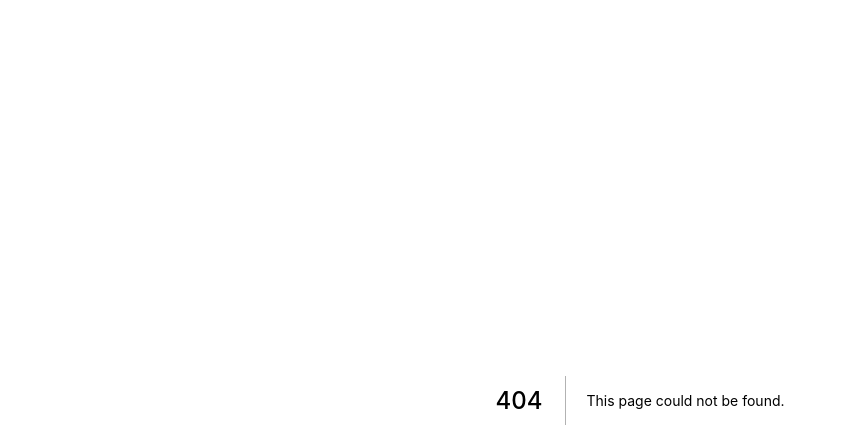
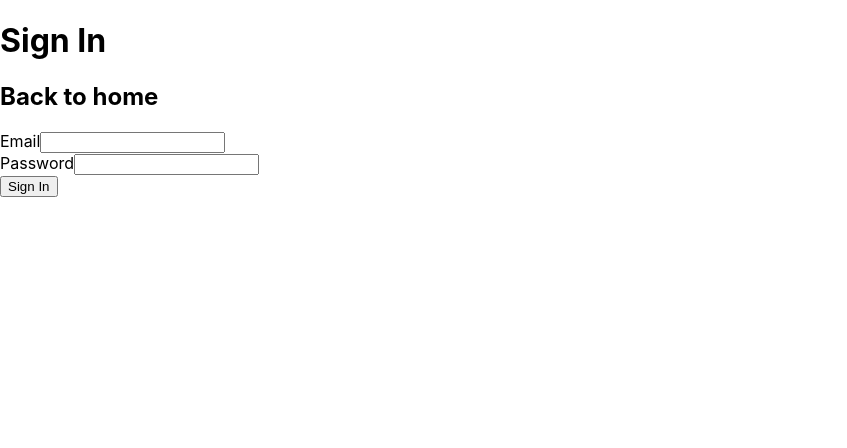
Before and after one commit to tahazaryab/climate-donor-site, a Next.js app: page /signin in a window 1280 px wide. Before the commit this address had no page. Shown: the top 448 px of the page, without its empty margins (0-847 px from the left). Built offline with nearby package versions, Linux system fonts and the light colour scheme.

Commit message:
signin page

```diff
--- /dev/null
+++ b/pages/signin.js
@@ -0,0 +1,29 @@
+import Link from 'next/link'
+
+export default function Signin() {
+  return (
+  	<>
+  	<h1>Sign In</h1>
+
+
+  	<h2>
+        <Link href="/">
+          <a>Back to home</a>
+        </Link>
+      </h2>
+
+
+    <form>
+    <div>
+    <label htmlFor="name">Email</label>
+    <input id="email" name="email" type="email" required />
+    </div>
+    <div>
+    <label htmlFor="password">Password</label>
+    <input id="password" name="password" type="password" required />
+    </div>
+    <button type="submit">Sign In</button>
+    </form>
+    </>
+    )
+}
```
